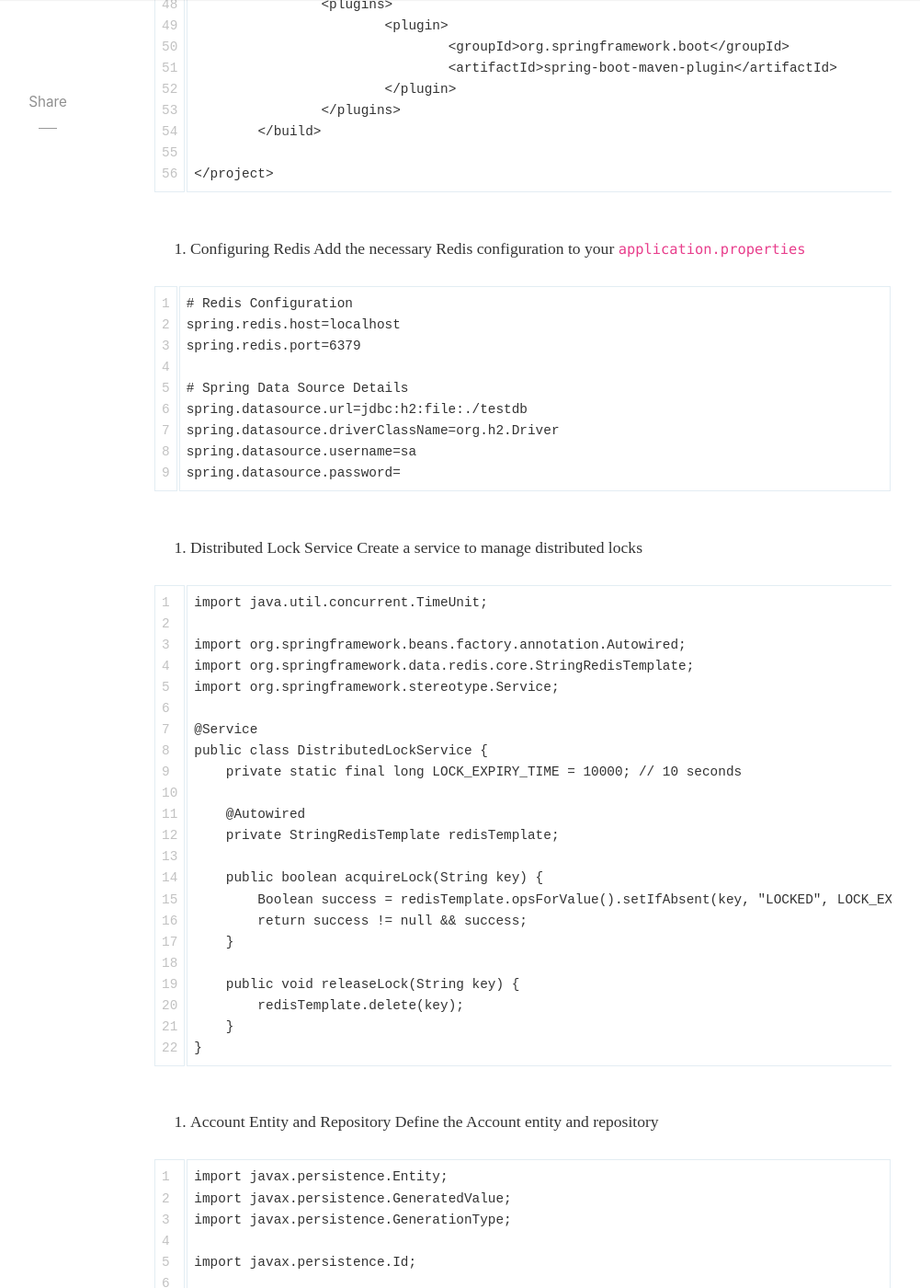
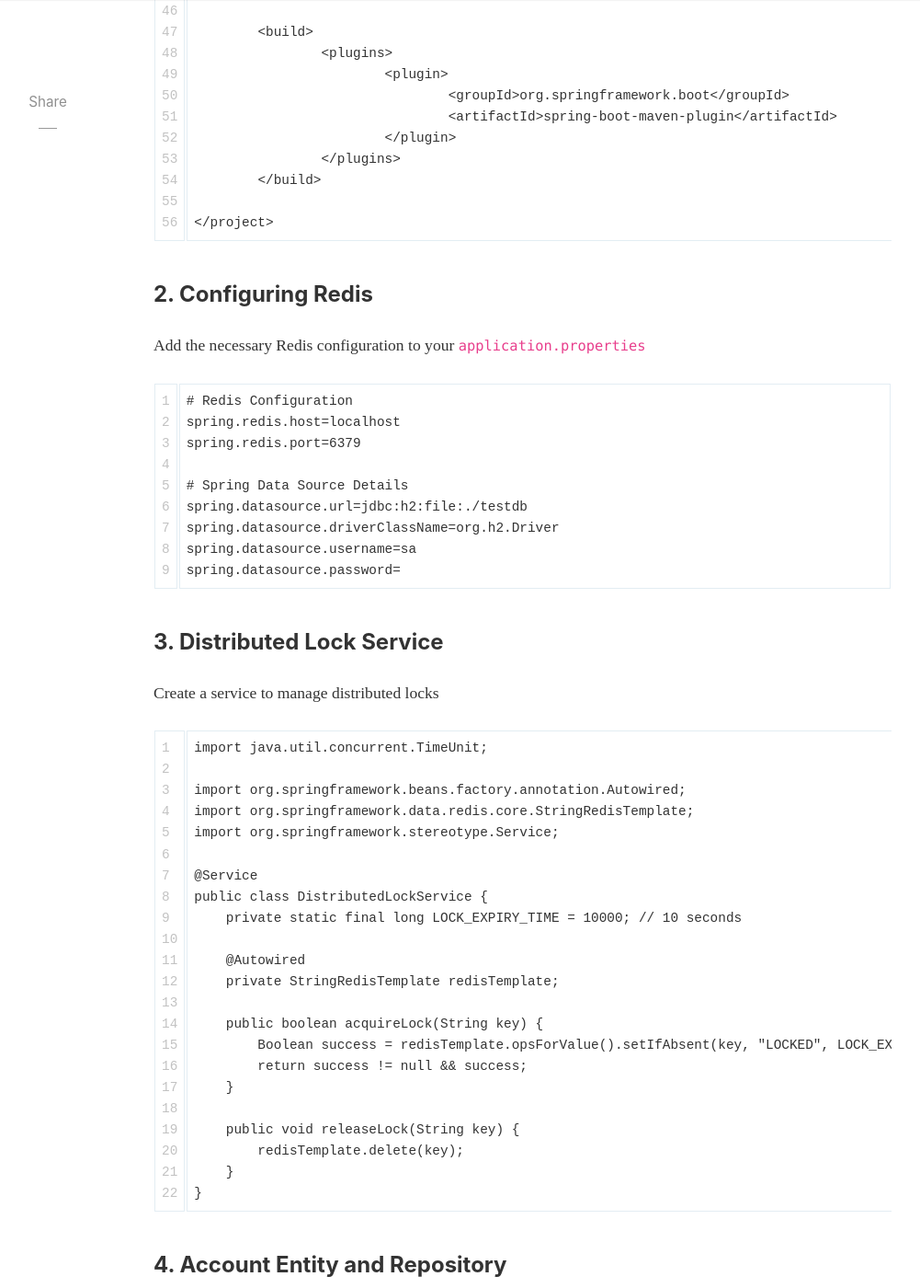
Before and after one commit to pratyush1806/pratyush1806.github.io, a Jekyll site: the page built from _posts/2024-04-10-distributed-transactions.md, in a window 1280 px wide and 1400 px high, scrolled down 3024 px. Shown: the whole window at 92% size, without its empty margins (118-1119 px from the left). Built offline with Jekyll 4.4.1, drawn with Linux system fonts in a browser that asks for light colours; nearby versions of some CDN libraries; comment, search, counter and statistics services are not loaded; some of the changed text lies outside the part shown.

Commit message:
Fix numbering 03

````diff
--- a/_posts/2024-04-10-distributed-transactions.md
+++ b/_posts/2024-04-10-distributed-transactions.md
@@ -28,7 +28,7 @@
 ### The Solution: Distributed Locking
 Distributed locking addresses these issues by providing a mechanism for managing locks across multiple nodes in a distributed system. Let's revisit the implementation of distributed locking using Redis in a Spring Boot application, focusing on a practical example of managing credit and debit transactions.
 
-1. Project setup
+#### 1. Project setup
 Here's the `pom.xml` for the Spring Boot project with Redis for distributed locking
 
 ```
@@ -90,7 +90,7 @@
 </project>
 ```
 
-2. Configuring Redis
+#### 2. Configuring Redis
 Add the necessary Redis configuration to your `application.properties`
 
 ```
@@ -105,7 +105,7 @@
 spring.datasource.password=
 ```
 
-3. Distributed Lock Service
+#### 3. Distributed Lock Service
 Create a service to manage distributed locks
 
 ```
@@ -133,7 +133,7 @@
 }
 ```
 
-4. Account Entity and Repository
+#### 4. Account Entity and Repository
 Define the Account entity and repository
 
 ```
@@ -167,7 +167,7 @@
 }
 ```
 
-5. Transaction Service
+#### 5. Transaction Service
 Implement the transaction service with distributed locking
 
 ```
@@ -227,7 +227,7 @@
 }
 ```
 
-6. Controller
+#### 6. Controller
 Create a controller to handle HTTP requests for credit and debit operations
 
 ```
````
